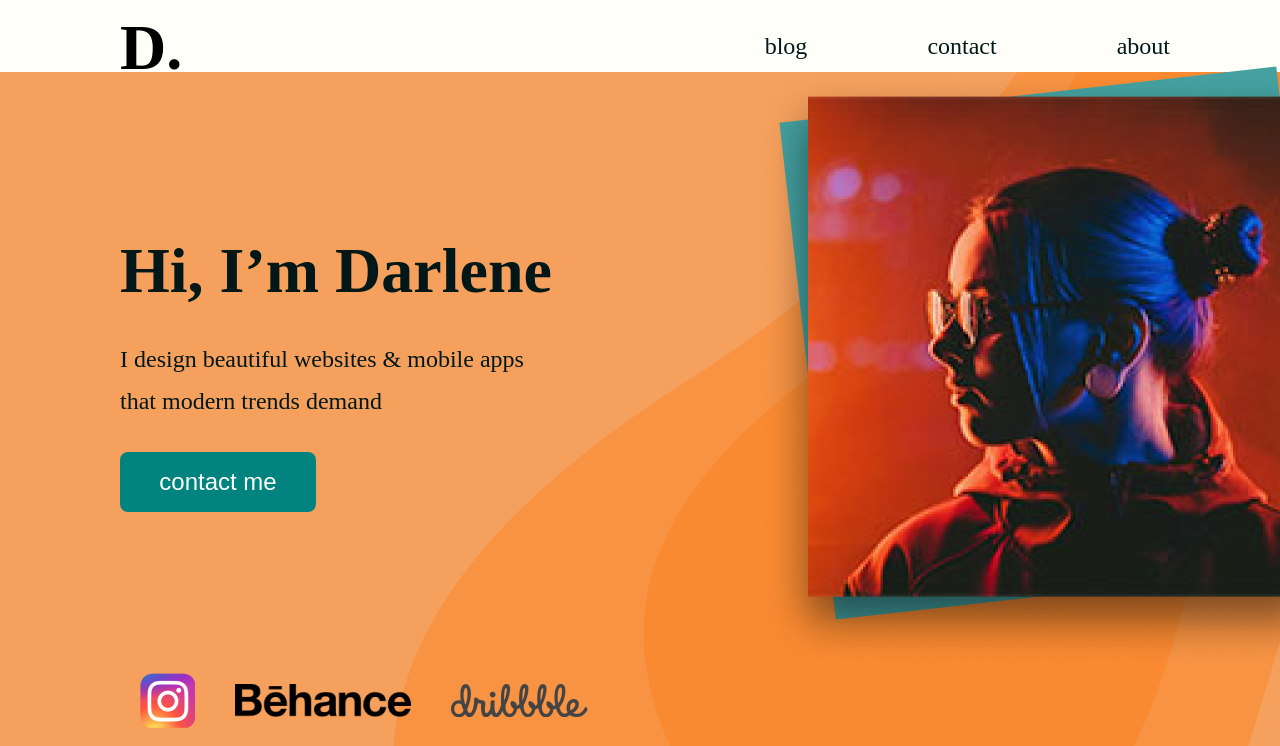
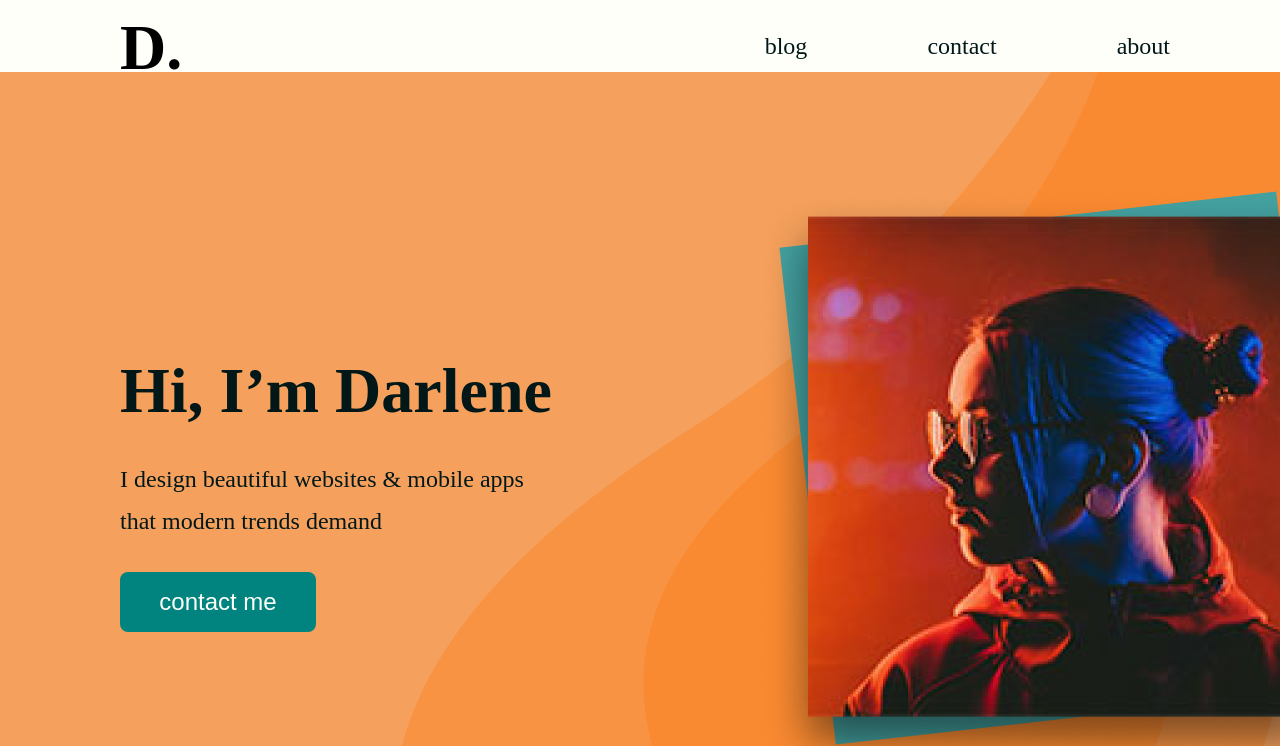
Before and after one commit to AbulBashar38/figma-to-html, a plain HTML site: page index.html in a window 1280 px wide. Shown: the top 746 px of the page. Drawn offline with Linux system fonts and the light colour scheme.

Commit message:
code alignment

```diff
--- a/style.css
+++ b/style.css
@@ -54,7 +54,9 @@ nav ul {
     background-repeat: no-repeat;
     background-position: right;
     width: 1440px;
-    height: 100vh;
+    height: 900px;
+    display: flex;
+    align-items: center;
 }
 .main-header{
     display: grid;
@@ -72,10 +74,9 @@ nav ul {
     width: 500px;
     height: 500px;
     left: 806.33px;
-    top: 93px;
+    top: 218px;
     background: #44A1A0;
-    transform: rotate(-6.46deg);
-
+    transform: rotate(-6.47deg);
     background: #44A1A0;
 }
 .main-header .header-img img:hover{
@@ -94,11 +95,11 @@ line-height: 75px;
 }
 .main-text p{
     font-weight: normal;
-font-size: 24px;
     line-height: 42px;
     color: #021718;
     width: 418px;
     margin: 30px 0;
+    font-size: 24px;
 }
 .main-btn{
     width: 196px;
```
Lines whose indentation alone changed are shown as unchanged.
